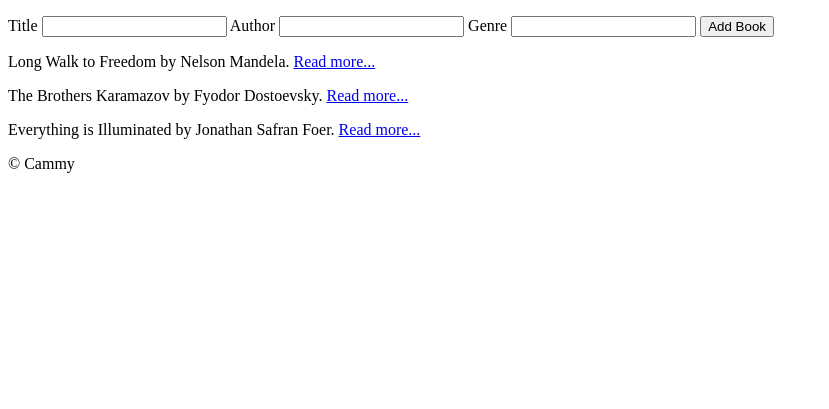
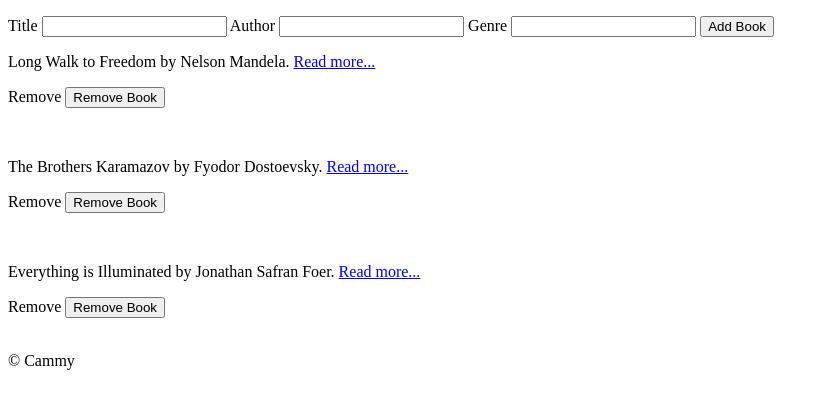
Before and after one commit to cjsarab/flask_library_books, a Flask app: page /books in a window 1280 px wide. Shown: the part 26-435 px from the top of the page, without its empty margins (0-829 px from the left). Run offline with Flask 2, Linux system fonts and the light colour scheme.

Commit message:
Added delete button

```diff
--- a/controllers/controller.py
+++ b/controllers/controller.py
@@ -1,5 +1,4 @@
-import re
-from flask import render_template, request
+from flask import render_template, request, redirect
 from app import app
 from models.book import Book
 from models.book_list import *
@@ -24,3 +23,8 @@ def add_book():
     add_new_book(new_book)
 
     return render_template('index.html', books = books)
+
+@app.route('/books/delete/<title>', methods = ['POST'])
+def remove_book(title):
+    remove_book_by_title(title)
+    return redirect('/books')
--- a/models/book_list.py
+++ b/models/book_list.py
@@ -9,5 +9,11 @@ books = [book1, book2, book3]
 def add_new_book(book):
     books.append(book)
 
-def remove_book(book):
-    books.remove(book)
+def remove_book_by_title(book_title):
+    book_to_delete = None
+    for book in books:
+        if book.title == book_title:
+            book_to_delete = book
+            break
+
+    books.remove(book_to_delete)
--- a/templates/index.html
+++ b/templates/index.html
@@ -15,13 +15,22 @@
             <input type="text" name="genre" id="genre">
 
             <input type="submit" value="Add Book">
+
         </form>
+
     </div>
 
     {% for book in books %}
     <p>
         {{ book.title }} by {{ book.author }}. <a href="http://127.0.0.1:4999/books/{{books.index(book)}}">  Read more...</a>
     </p>
+    <form action="/books/delete/{{ book.title }}" method="post">
+
+        <label for="delete_book">Remove</label>
+        <input type="submit" value="Remove Book">
+
+    </form>
+    <br>
     {% endfor %}
 
 {% endblock %}
```
